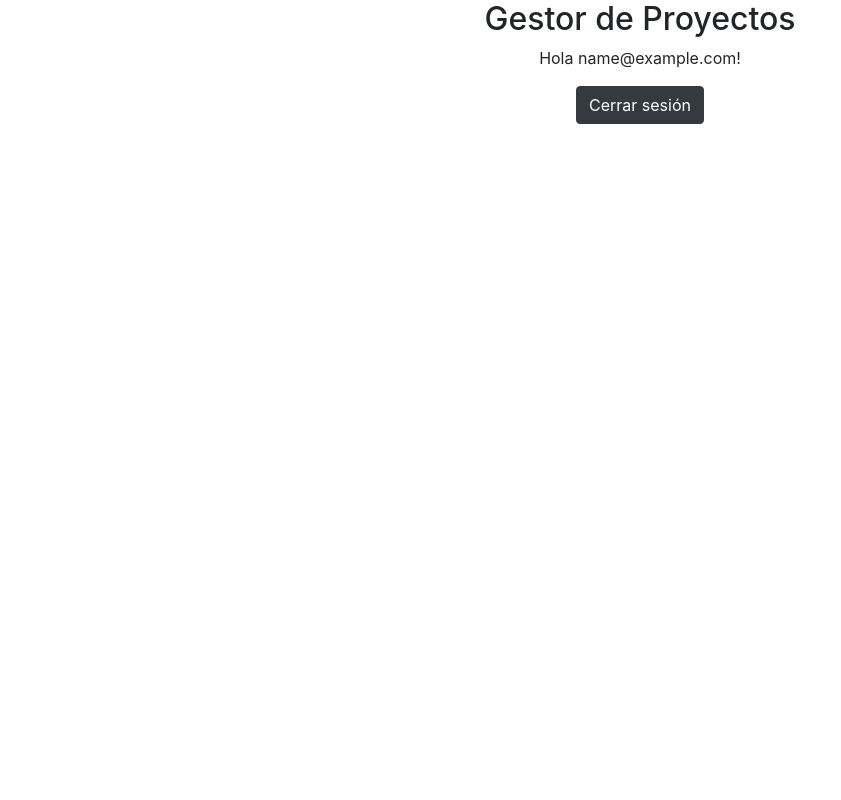
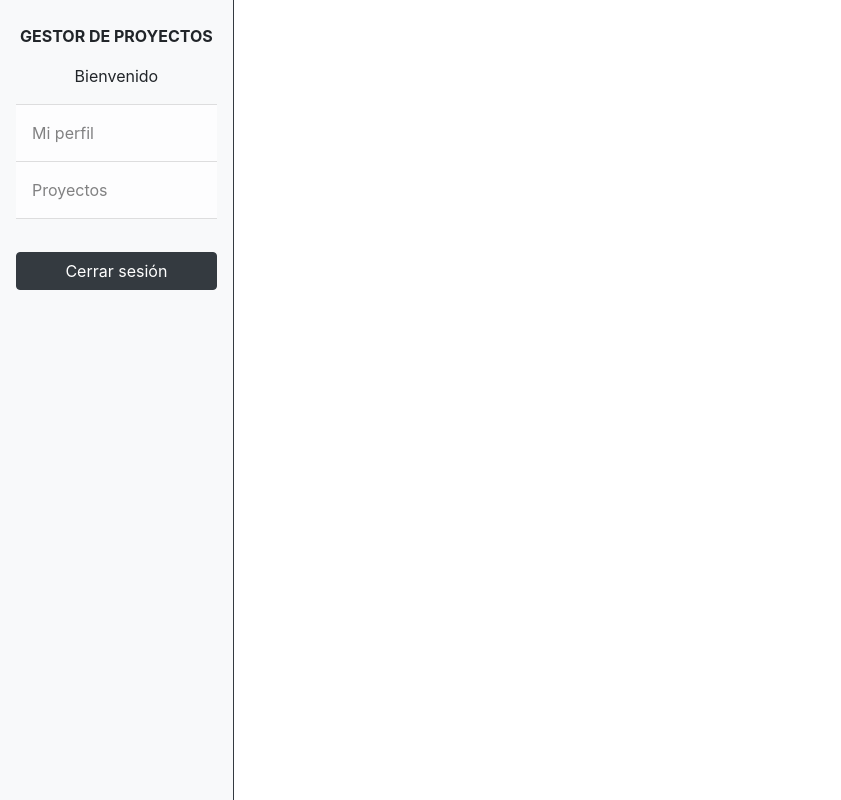
Before and after one commit to Giuli1297/scrum-kanban-pm, a Django app: template templates/dashboard/home.html in a window 1280 px wide. Shown: the whole page, without its empty margins (0-841 px from the left). Run offline with Django 3.2, Linux system fonts and the light colour scheme; the template is opened without the code that fills it, so the values that code supplies are empty; the visitor is signed in with stand-in values (Sample User, id 1); some libraries are stand-ins or nearby versions.

Commit message:
ajuste de la vista home

```diff
--- a/templates/account/login.html
+++ b/templates/account/login.html
@@ -1,4 +1,4 @@
-{% extends "base.html" %}
+{% extends "account/base.html" %}
 
 {% load socialaccount %}
 
--- a/templates/account/registro.html
+++ b/templates/account/registro.html
@@ -1,4 +1,4 @@
-{% extends "base.html" %}
+{% extends "account/base.html" %}
 
 {% block content %}
     <div class="d-flex w-100 justify-content-center align-items-center" style="height: 100vh;">
--- a/templates/dashboard/home.html
+++ b/templates/dashboard/home.html
@@ -1,9 +1,19 @@
-{% extends 'base.html' %}
+{% extends 'account/base.html' %}
 
 {% block content %}
-    <div class="text-center">
-        <h2>Gestor de Proyectos </h2>
-        <p>Hola {{ request.user  }}!</p>
-        <a href="{% url 'cerrar_sesion' %}" class="btn btn-dark">Cerrar sesión</a>
+    <div class="d-flex w-100" style="height: 100vh;">
+        <div class="d-flex flex-column flex-shrink-0 p-3 bg-light border-right border-dark" style="width: 280px;">
+            <span class="fs-4 mt-2 text-center text-uppercase font-weight-bold">Gestor de Proyectos</span>
+            <p class="text-center mt-3">Bienvenido {{ request.user.nombre|add:" "|add:request.user.apellido }}</p>
+            <div class="list-group list-group-flush">
+                <a class="list-group-item list-group-item-action list-group-item-light p-3" href="#!">Mi perfil</a>
+                <a class="list-group-item list-group-item-action list-group-item-light p-3" href="{% url 'proyecto_listar' %}">Proyectos</a>
+            </div>
+            <hr>
+            <a href="{% url 'cerrar_sesion' %}" class="btn btn-dark">Cerrar sesión</a>
+        </div>
+        <div class="container">
+            <!--Colocar contenido-->
+        </div>
     </div>
 {% endblock %}
```
